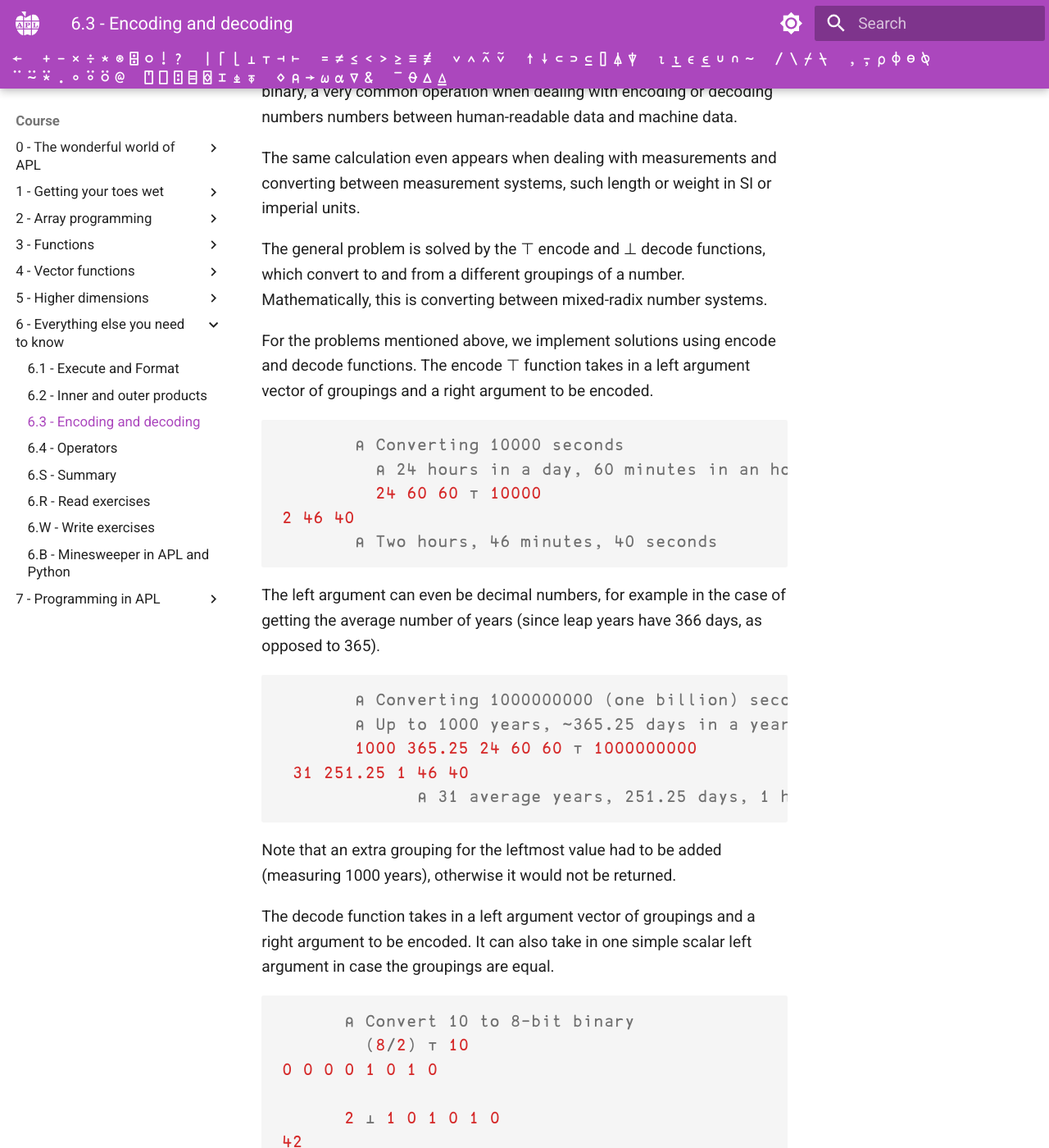
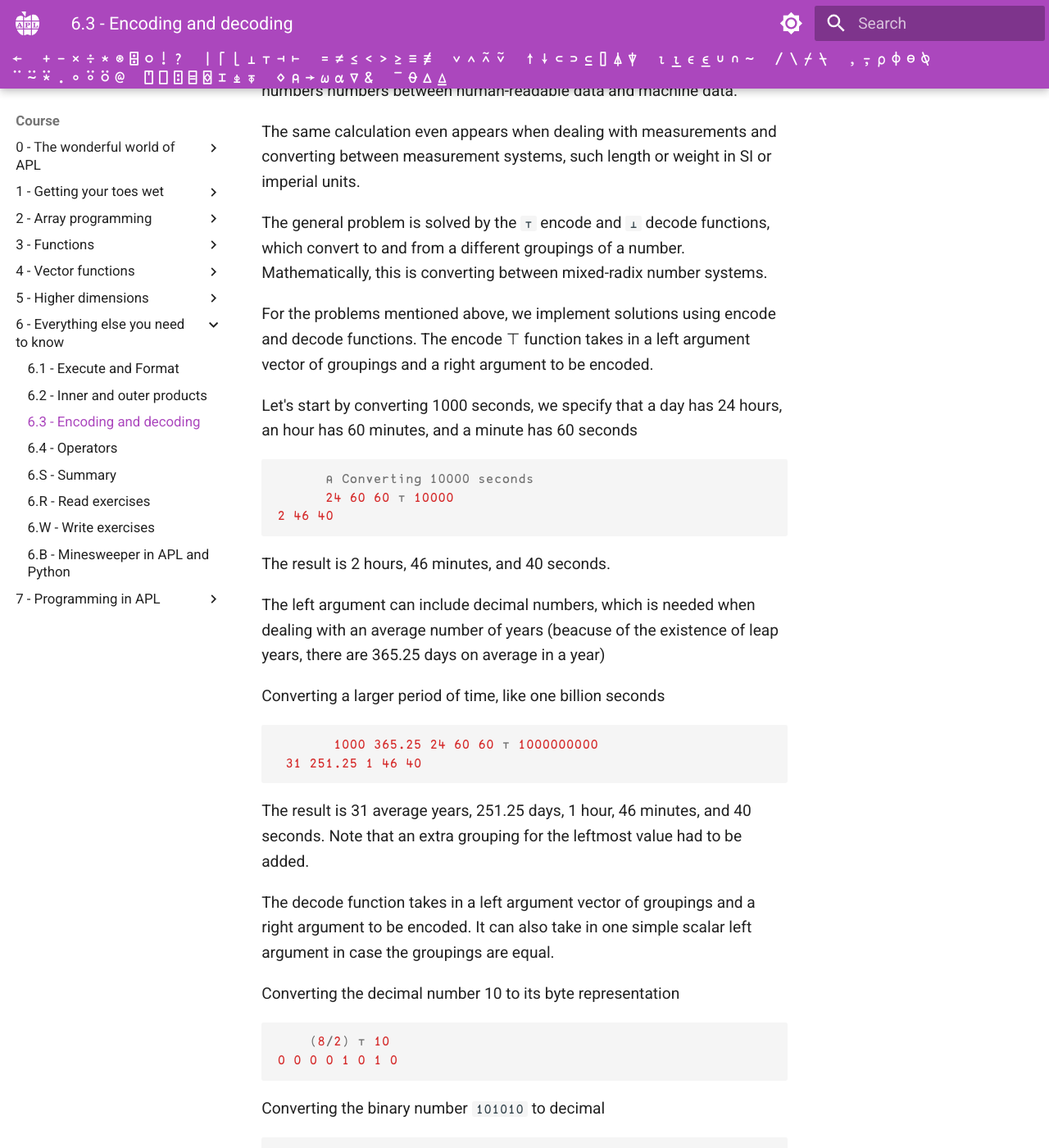
Before and after one commit to APLMOOC/APLMOOC, an MkDocs documentation site: the page built from docs/course/ch6/part3.md, in a window 1280 px wide and 1400 px high, scrolled down 623 px. Shown: the whole window at 82% size. Built offline with MkDocs 1.6.1 and Material for MkDocs 9.7.7, drawn with Linux system fonts in a browser that asks for light colours; some web fonts are replaced; a script that is not in the unit is left out; some of the changed text lies outside the part shown.

Commit message:
Write Chapter 6 Part 4

````diff
--- a/docs/course/ch6/part3.md
+++ b/docs/course/ch6/part3.md
@@ -2,11 +2,12 @@
 
 !!! abstract "This part will cover"
 
-    - Inner products
-    - Outer products
-    - Matrix inverse
+    - Encode
+    - Decode
 
 ---
+
+<link rel="stylesheet" href="/styles/ch5part2.css">
 
 A common operation in the manipulation of time data is the formatting of a period of time into a standard format in terms of days, hours, minutes, and seconds. This appears, for example, when calculating the time difference between two dates.
 
@@ -14,71 +15,71 @@ A similar problem of grouping numbers is converting between decimal and binary,
 
 The same calculation even appears when dealing with measurements and converting between measurement systems, such length or weight in SI or imperial units.
 
-The general problem is solved by the ⊤ encode and ⊥ decode functions, which convert to and from a different groupings of a number. Mathematically, this is converting between mixed-radix number systems.
+The general problem is solved by the ``⊤`` encode and ``⊥`` decode functions, which convert to and from a different groupings of a number. Mathematically, this is converting between mixed-radix number systems.
 
 For the problems mentioned above, we implement solutions using encode and decode functions. The encode ⊤ function takes in a left argument vector of groupings and a right argument to be encoded.
 
+Let's start by converting 1000 seconds, we specify that a day has 24 hours, an hour has 60 minutes, and a minute has 60 seconds
+
 ```apl
-       ⍝ Converting 10000 seconds
-	     ⍝ 24 hours in a day, 60 minutes in an hour, 60 seconds in a minute
-	     24 60 60 ⊤ 10000
+      ⍝ Converting 10000 seconds
+      24 60 60 ⊤ 10000
 2 46 40
-       ⍝ Two hours, 46 minutes, 40 seconds
+```
+The result is 2 hours, 46 minutes, and 40 seconds.
+
+The left argument can include decimal numbers, which is needed when dealing with an average number of years (beacuse of the existence of leap years, there are 365.25 days on average in a year)
+
+Converting a larger period of time, like one billion seconds
+
+```apl
+       1000 365.25 24 60 60 ⊤ 1000000000
+ 31 251.25 1 46 40
 ```
 
-The left argument can even be decimal numbers, for example in the case of getting the average number of years (since leap years have 366 days, as opposed to 365).
-
-```apl
-
-       ⍝ Converting 1000000000 (one billion) seconds to average years, days
-       ⍝ Up to 1000 years, ~365.25 days in a year, 24 hours in a day, ...
-       1000 365.25 24 60 60 ⊤ 1000000000
- 31 251.25 1 46 40
-			 ⍝ 31 average years, 251.25 days, 1 hour, 46 minutes, 40 seconds
-```
-
-Note that an extra grouping for the leftmost value had to be added (measuring 1000 years), otherwise it would not be returned.
+The result is 31 average years, 251.25 days, 1 hour, 46 minutes, and 40 seconds. Note that an extra grouping for the leftmost value had to be added.
 
 The decode function takes in a left argument vector of groupings and a right argument to be encoded. It can also take in one simple scalar left argument in case the groupings are equal.
 
+Converting the decimal number 10 to its byte representation
+
 ```apl
-      ⍝ Convert 10 to 8-bit binary
-	    (8/2) ⊤ 10
+	(8/2) ⊤ 10
 0 0 0 0 1 0 1 0
+```
 
+Converting the binary number ``101010`` to decimal
+
+```apl
       2 ⊥ 1 0 1 0 1 0
 42
       ⍝ Equivalent to
-	    (1×2*5)+(1×2*3)+(1×2*1)
+      (1×2*5)+(1×2*3)+(1×2*1)
 42
 ```
 
-For converting between SI units of distance and imperial units
+In the next section, we will introduce a method to convert between bases without needing to know how many places are needed beforehand.
+
+As an example of converting between SI units of distance and imperial units, we convert one million millimeters. There are 10 millimeters in a centimeter, 10 centimeters in a decimeter, 10 decimeters in a meter, and so on
 
 ```apl
-      ⍝ One million millimeters
-      ⍝ to millimeters, centimeters, meters, kilometers, up to 10000km
-      10000 1000 10 10 ⊤ 1000000
-1 0 0 0
+      10 10 10 10 10 10 10 ⊤ 1000000
+1 0 0 0 0 0 0
       ⍝ 1 kilometer
 
       ⍝ Convert from millimeters to mils (thousands of an inch)
-      1000000 × (1÷0.0254)
+      1000000 ÷ 0.0254
 39370078.7402
+```
 
-      ⍝ One million millimeters
-      ⍝ to mils, inches, feet, yards, miles, leagues
-      ⍝ (1÷0.0254) mm to mils
-      ⍝ 1000 mils to inches
-      ⍝ 12 inches to a foot
-      ⍝ 3 feet to a yard
-      ⍝ 1760 yards to a mile
-      ⍝ Measuring up to 1000 miles
-      1000 1760 3 12 1000 ⊤ 1000000
+In imperial units, 1000 mils are in an inch, 12 inches are in a foot, 3 feet are in a yard, 1760 yards are in a mile, and 3 miles are in a league
+
+```apl
+      3 1760 3 12 1000 ⊤ 1000000 ÷ 0.0254
 0 1093 1 10 78.7402
       ⍝ 1093 yards, 1 foot, 10 inches, 78.7402 mils
 
       ⍝ Back to millimeters
-	    0.0254 × 1000 1760 3 12 1000 ⊥ 0 1093 1 10 78.7402
+      0.0254 × (1000 1760 3 12 1000 ⊥ 0 1093 1 10 78.7402)
 1000000
 ```
````
Also changed, not shown: docs/course/ch6/part2.md (+1 -1 lines), docs/course/ch6/part4.md (+6 -6 lines), docs/index.md (+1 -1 lines).
